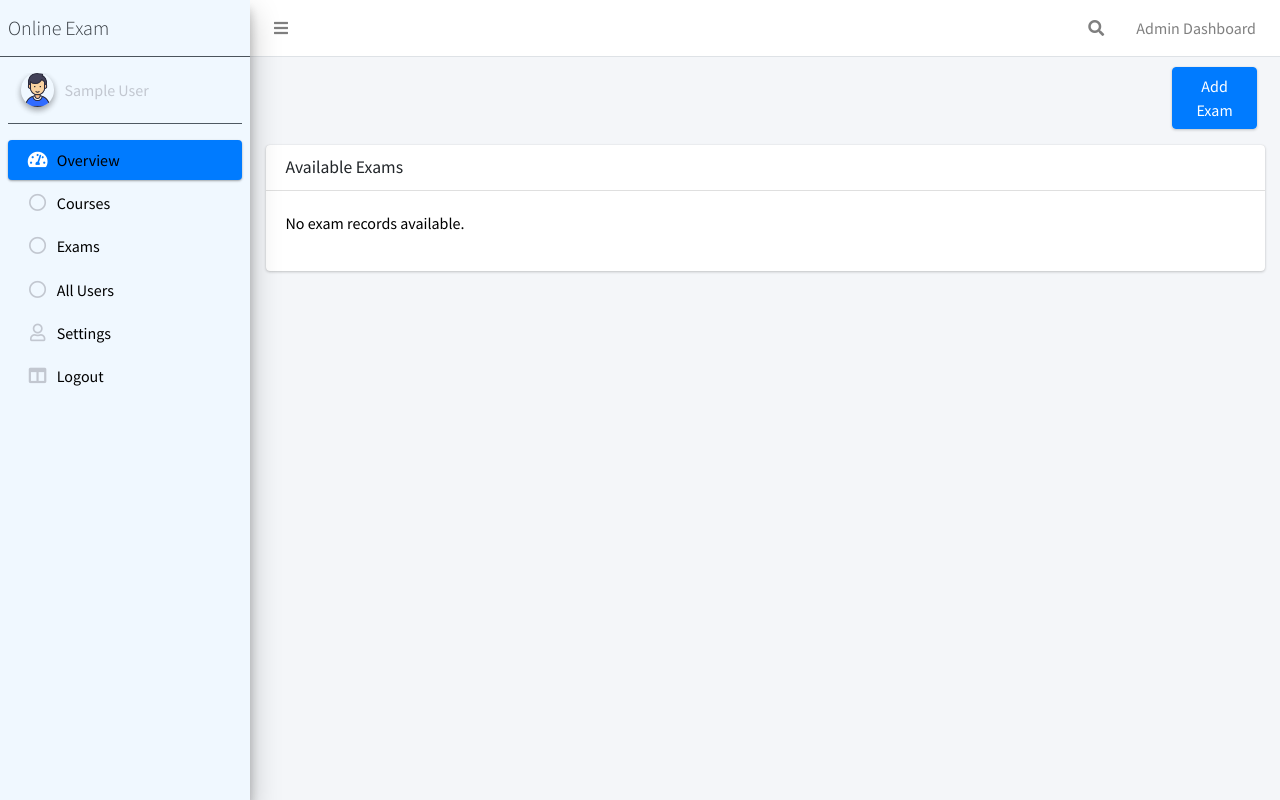
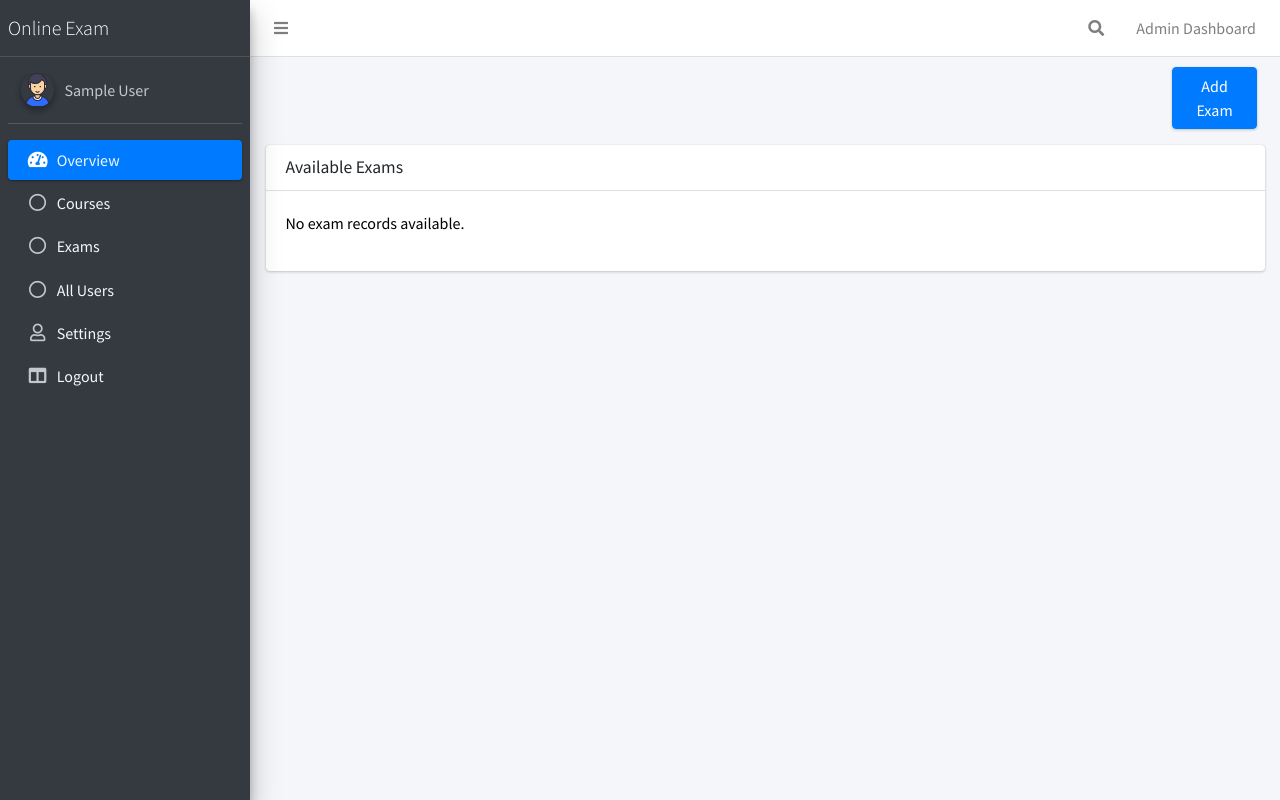
Before and after one commit to Dennismwangi-k/onlineexam, a Django app: page /customadmin/exam_list/ in a window 1280 px wide; the page is wider, and only the part inside the window is pictured. Run offline with Django 5.2, Linux system fonts and the light colour scheme; the visitor is signed in with stand-in values (Sample User, id 1); data that the repository does not hold is empty; some libraries are stand-ins or nearby versions.

```diff
--- a/exam/templates/customadmin/base.html
+++ b/exam/templates/customadmin/base.html
@@ -46,11 +46,11 @@
   </style>
 
   <!-- Main Sidebar Container -->
-  <aside class="main-sidebar sidebar-dark-primary elevation-4" style="background-color: aliceblue; color: black;">
+  <aside class="main-sidebar sidebar-dark-primary elevation-4">
     <!-- Brand Logo -->
     <a href="{% url 'admin_dashboard' %}" class="brand-link">
   <link rel="stylesheet" href="{% static 'plugins/sweetalert2-theme-bootstrap-4/bootstrap-4.min.css' %}">
-      <span class="brand-text font-weight-light text-dark">Online Exam</span>
+      <span class="brand-text font-weight-light">Online Exam</span>
     </a>
 
     <!-- Sidebar -->
@@ -78,59 +78,41 @@
           <li class="nav-item" >
             <a href="{% url 'admin_dashboard' %}" class="nav-link active" >
               <i class="nav-icon fas fa-tachometer-alt"></i>
-              <p>
+              <p style="color: aliceblue;">
                 Overview
               </p>
             </a>
           </li>
-
-
           <li class="nav-item">
-
                 <a href="{% url 'admin_course_list' %}" class="nav-link">
                   <i class="far fa-circle nav-icon"></i>
-                  <p>Courses</p>
+                  <p style="color: aliceblue;">Courses</p>
                 </a>
               </li>
               <li class="nav-item">
-
-
           </li>
           <li class="nav-item">
-
-
                 <a href="{% url 'admin_exam_list' %}" class="nav-link">
                   <i class="far fa-circle nav-icon"></i>
-                  <p> Exams</p>
+                  <p style="color: aliceblue;"> Exams</p>
                 </a>
               </li>
-
-
-
-
-
           <li class="nav-item">
-
             <a href="{% url 'admin_view_all_users' %}" class="nav-link">
               <i class="far fa-circle nav-icon"></i>
-              <p>All Users</p>
+              <p style="color: aliceblue;">All Users</p>
             </a>
           </li>
-
           <li class="nav-item">
             <a href="{% url 'profile' %}" class="nav-link">
               <i class="nav-icon far fa-user"></i>
-              <p>
-                Settings
-              </p>
+              <p style="color: aliceblue;">Settings</p>
             </a>
           </li>
           <li class="nav-item">
             <a href="{% url 'logout' %}" class="nav-link">
               <i class="nav-icon fas fa-columns"></i>
-              <p>
-                Logout
-              </p>
+              <p style="color: aliceblue;">Logout</p>
             </a>
           </li>
         </ul>
```
